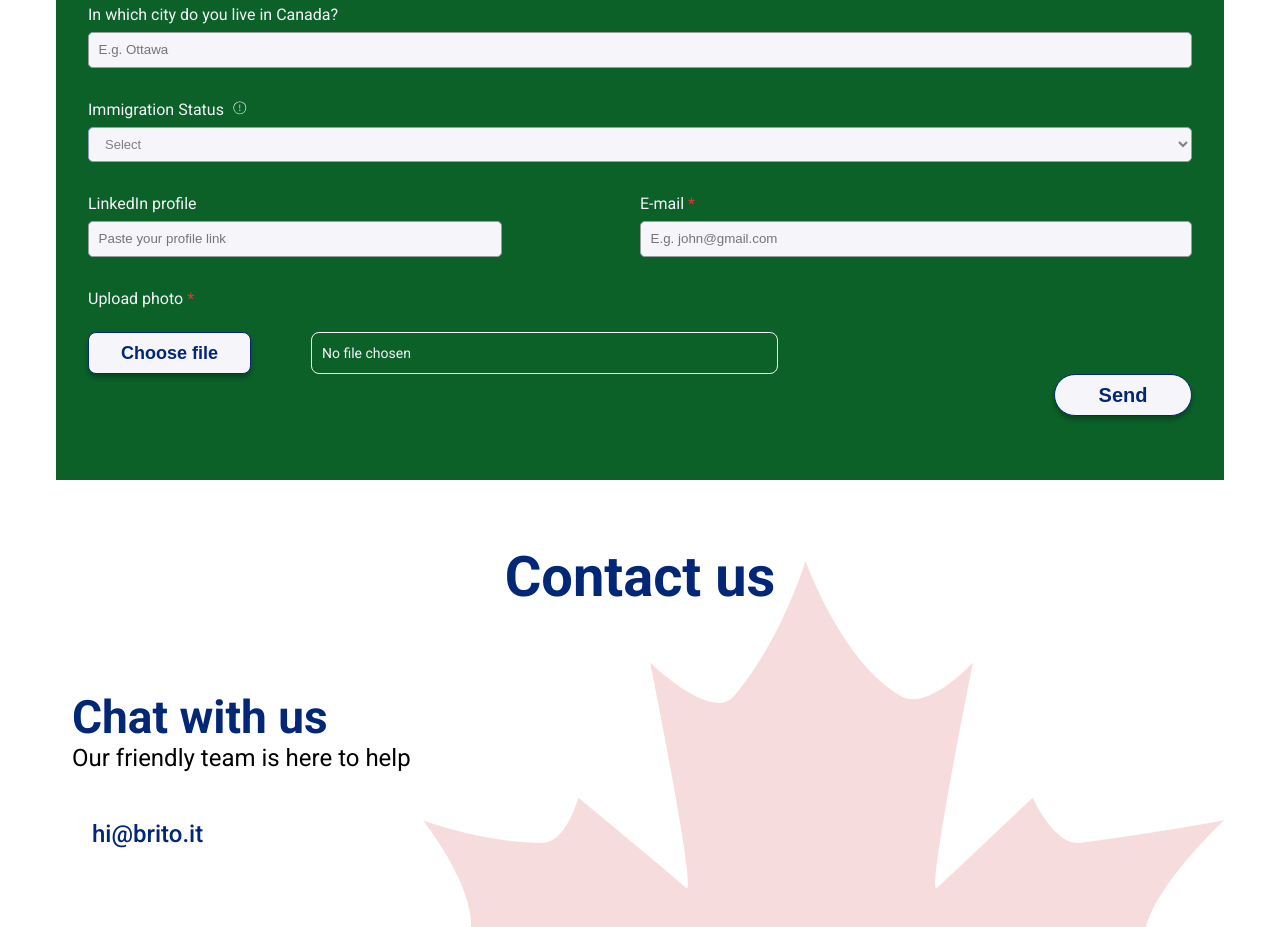
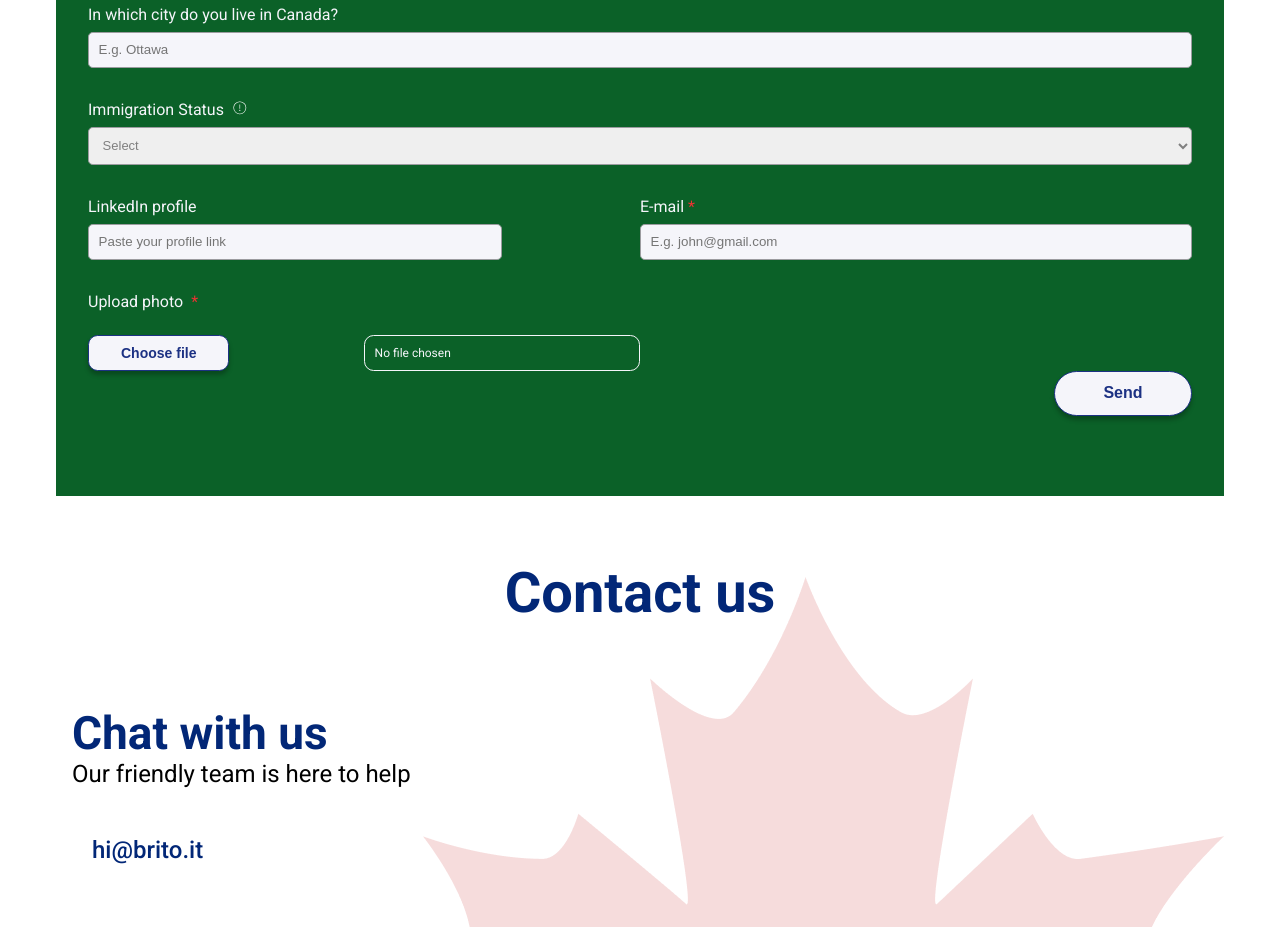
Before and after one commit to brito-ca/brito-website, a Next.js app: page / in a window 1280 px wide. Shown: the part 3960-4887 px from the top of the page. Built offline with nearby package versions, Linux system fonts and the light colour scheme.

Commit message:
Refactoring

```diff
--- a/components/Form/Form.jsx
+++ b/components/Form/Form.jsx
@@ -222,7 +222,7 @@ const Form = () => {
                                 <Image
                                     src={closeModalIcon}
                                     alt='X icon to close upload photo field'
-                                    className={styles.closeProfilePictureModalIcon}
+                                    className={styles.closeModalIcon}
                                     onClick={() =>
                                         setProfilePictureModalOpen(!profilePictureModalOpen)
                                     }
@@ -267,7 +267,7 @@ const Form = () => {
                             <Image
                                 src={closeModalIcon}
                                 alt='X icon to close upload photo field'
-                                className={styles.closeSubscriptionModalIcon}
+                                className={styles.closeModalIcon}
                                 onClick={() => setSubscriptionModalOpen(!subscriptionModalOpen)}
                             />
                             <Image
--- a/styles/Form.module.css
+++ b/styles/Form.module.css
@@ -71,13 +71,11 @@ labels for other fields. */
 
 .immigrationStatusList {
     width: 100%;
-    padding: 0.5rem 0.75rem;
+    padding: var(--padding-xs);
 
-    background: #f5f5fa;
+    border: 1px solid var(--neutral-medium);
+    border-radius: var(--radius-xs);
 
-    border: 1px solid #929bc6;
-    border-radius: 5px;
-    color: #272424;
     font-size: 13px;
 }
 
@@ -98,23 +96,15 @@ labels for other fields. */
 
 .fileChosenBox {
     grid-row: 4 / 5;
-    grid-column: 2 / 6;
+    grid-column: 3 / 5;
 
-    height: 42px;
-    font-size: 14px;
-
-    /* Distancing from button before breakpoint */
-    margin-left: 85px;
+    padding: var(--padding-xs) !important;
+    font-size: 0.75rem;
 
     color: var(--primary-white);
-    border: 1px solid #f5f5fa;
-    border-radius: 8px;
-    padding: 0 10px;
-
-    /* center p on div */
-    display: flex;
-    justify-content: center;
-    flex-direction: column;
+    border: 1px solid var(--primary-white);
+    border-radius: var(--radius-sm);
+    padding: 0 var(--padding-sm);
 }
 
 .chosenBoxText {
@@ -122,40 +112,39 @@ labels for other fields. */
 }
 
 .chooseFileButton {
-    color: #022777;
-    background: #f5f5fa;
+    font-size: 14px;
+    color: var(--secundary-blue);
+    background: var(--primary-white);
 
-    padding: 8px 2rem;
+    padding: calc(0.5 * var(--padding-xs)) var(--padding-md);
     margin-top: var(--margin-sm);
 
-    border-radius: 8px;
+    border-radius: var(--radius-sm);
     box-shadow: 0px 4px 4px rgba(0, 0, 0, 0.25);
-
-    font-size: 18px;
 }
 
 .sendButton {
     grid-row: 5 / 6;
     grid-column: 8 / 9;
 
-    font-size: 20px;
-    color: #022777;
+    font-size: 1rem;
+    color: var(--secundary-blue);
+    background: var(--primary-white);
 
-    background: #f5f5fa;
     box-shadow: 0px 4px 4px rgba(0, 0, 0, 0.25);
-    border-radius: 40px;
+    border-radius: var(--radius-lg);
 
-    padding: 8px 16px;
-    margin-bottom: 3rem;
+    padding: var(--padding-xs) var(--padding-sm);
+    margin-bottom: var(--margin-lg);
 }
 
 .mandatoryFieldSpan {
     color: var(--secundary-red-warning);
-    margin-left: 4px;
+    margin-left: var(--margin-xs);
 }
 
 .infoIcon {
-    margin-left: 0.5rem;
+    margin-left: var(--margin-xs);
     display: inline;
 }
 
@@ -297,15 +286,7 @@ labels for other fields. */
     grid-column: 5 / 8;
 }
 
-.closeProfilePictureModalIcon {
-    position: absolute;
-    right: 0;
-    margin: 0 21px 0 0;
-
-    width: 30px;
-}
-
-.closeSubscriptionModalIcon {
+.closeModalIcon {
     position: absolute;
     right: 0;
     margin: 10px 21px 0 0;
```
